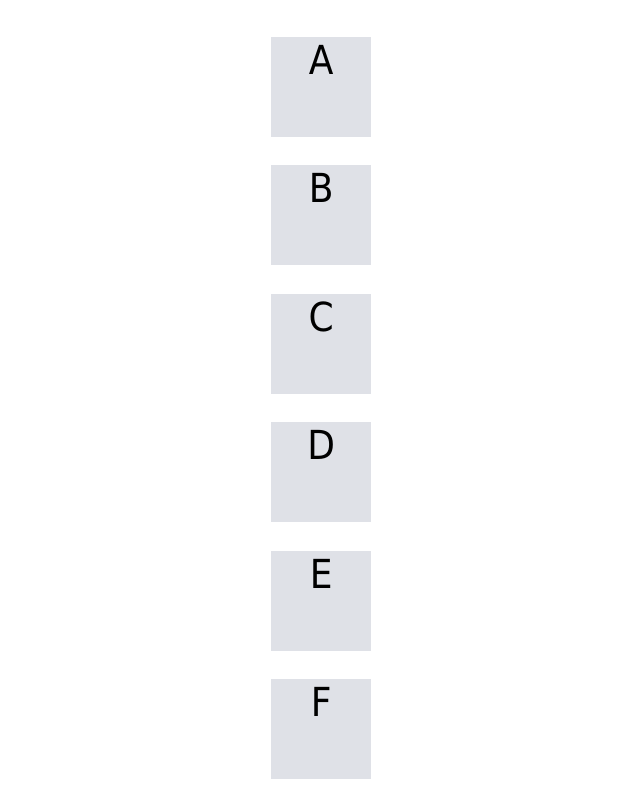
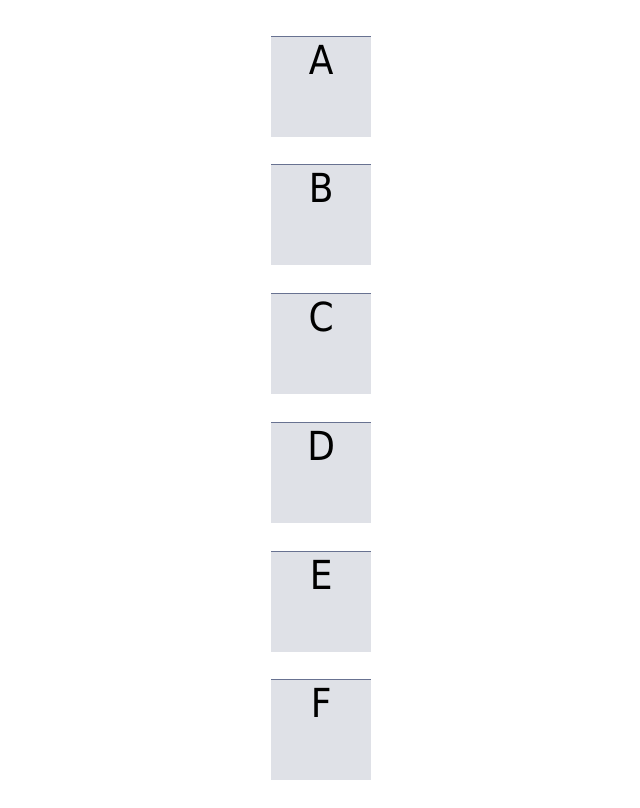
Before and after one commit to shenxiangzhuang/cs142, a plain HTML site: page projects/ project1/index.html in a window 1280 px wide. Shown: the whole page, without its empty margins (319-959 px from the left). Drawn offline with Linux system fonts and the light colour scheme.

Commit message:
fix: border top show issue, should set with solid line

```diff
--- a/projects/ project1/styleA.css
+++ b/projects/ project1/styleA.css
@@ -24,11 +24,11 @@ body {
     /* margin: 10px; */
     /* position: relative; */
 
+    background-color: #dfe1e7;
     width: 100px;
     height: 100px;
-    border-top: 1px;
-    border-top-color: #687291;
 
-    background-color: #dfe1e7;
+    border-top: 1px solid #687291;
+
     text-align: center;
 }
```
